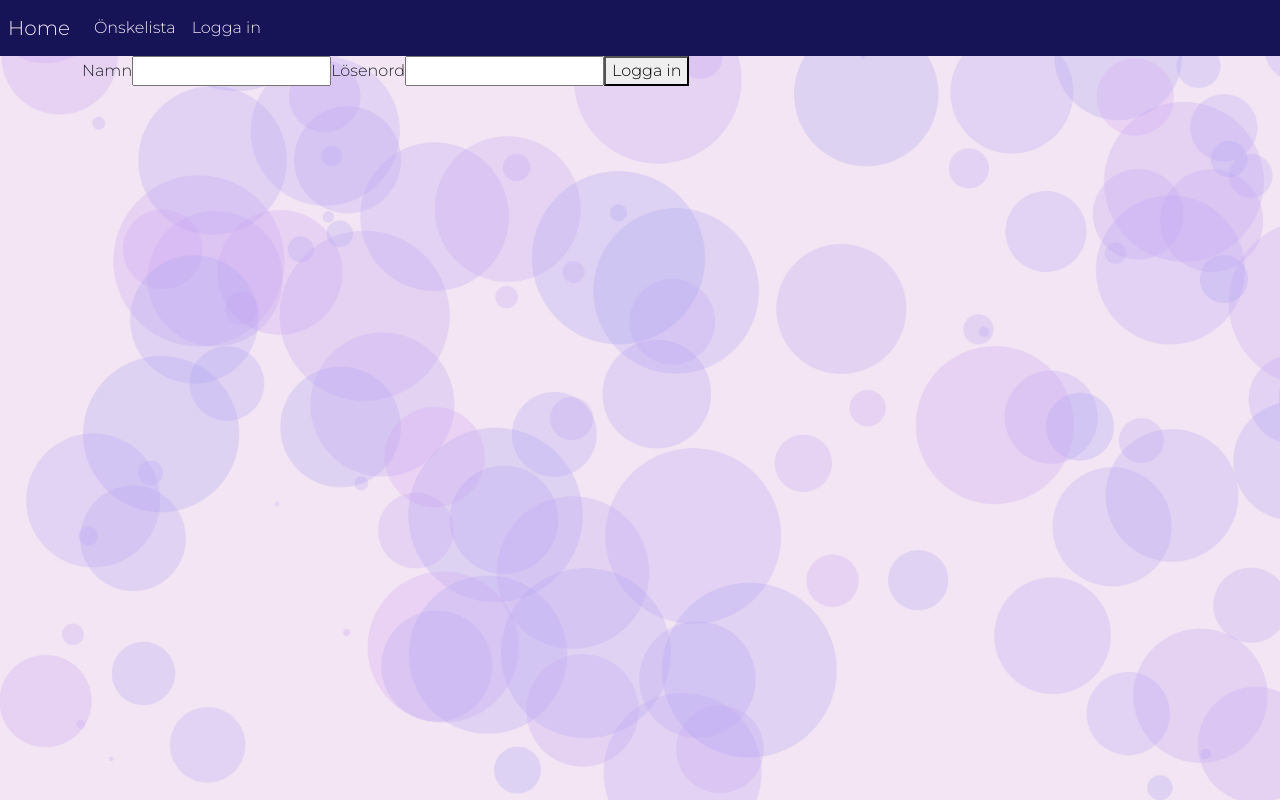
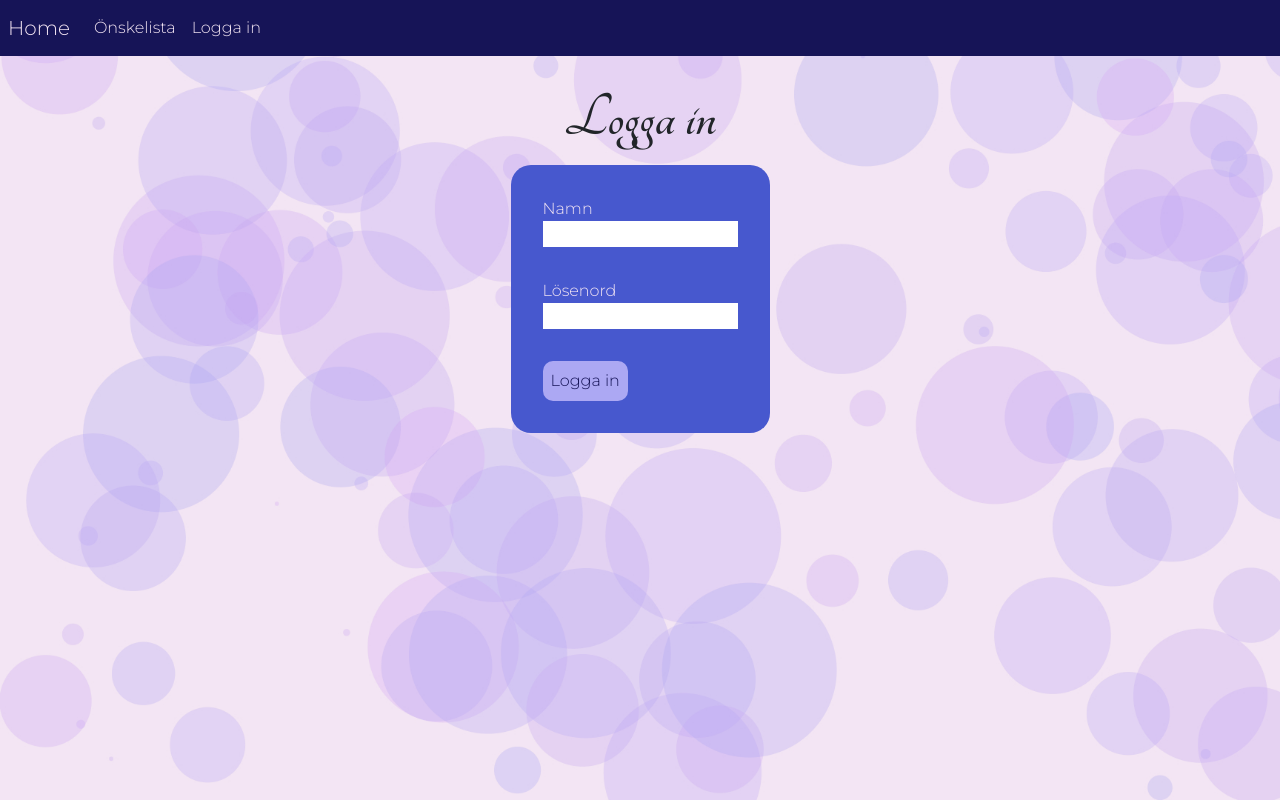
Before and after one commit to AmandaHeideman/JBWedding, a React (Create React App) app in the folder client/: page /login in a window 1280 px wide. Built offline with nearby package versions, Linux system fonts and the light colour scheme; no server answers.

Commit message:
style login page

```diff
--- a/client/src/Pages/LoginPage.jsx
+++ b/client/src/Pages/LoginPage.jsx
@@ -23,25 +23,35 @@ const LoginPage = () => {
   };
 
   return (
-    <div>
-      <label>Namn</label>
+    <div className="loginpage">
+      <h1 className="mt-4">Logga in</h1>
+    <form className="login p-3">
+      <div className="form-group p-3">
+
+      <label for="name">Namn</label>
+      <br />
       <input
+        id="name"
         type="text"
         onChange={(e) =>{
           setFullName(e.target.value);
         }}
-      />
-      <label>Lösenord</label>
+        />
+      </div>
+      <div className="form-group p-3">
+
+      <label for="password">Lösenord</label>
+      <br />
       <input
+        id="password"
         type="password"
         onChange={(e) => {
           setPassword(e.target.value);
         }}
-      />
-      <button onClick={login}>Logga in</button>
-      {user ?
-        <p>Välkommen, {user}!</p>
-      : <p>{errorMsg}</p>}
+        />
+        </div>
+      <button className="button m-3" onClick={login}>Logga in</button>
+    </form>
     </div>
   )
 }
--- a/client/src/styles/style.css
+++ b/client/src/styles/style.css
@@ -14,6 +14,14 @@
 
 h1, h2, h3, h4, h5, h6 {
   font-family: 'Tangerine', cursive;
+}
+
+.button {
+  background-color: #ACA8F3;
+  color: #161457;
+  border: none;
+  border-radius: 10px;
+  padding: 8px;
 }
 
 .navbar {
@@ -66,4 +74,37 @@ h1, h2, h3, h4, h5, h6 {
 .homepage .countdownContainer .countdown {
   font-size: 3rem;
 }
+
+.loginpage {
+  display: -webkit-box;
+  display: -ms-flexbox;
+  display: flex;
+  -webkit-box-orient: vertical;
+  -webkit-box-direction: normal;
+      -ms-flex-direction: column;
+          flex-direction: column;
+  -webkit-box-pack: center;
+      -ms-flex-pack: center;
+          justify-content: center;
+  -webkit-box-align: center;
+      -ms-flex-align: center;
+          align-items: center;
+}
+
+.loginpage h1 {
+  font-size: 4rem;
+}
+
+.loginpage .login {
+  background-color: #4758CE;
+  color: #F3E5F3;
+  width: -webkit-fit-content;
+  width: -moz-fit-content;
+  width: fit-content;
+  border-radius: 20px;
+}
+
+.loginpage .login input {
+  border: none;
+}
 /*# sourceMappingURL=style.css.map */
--- a/client/src/styles/style.scss
+++ b/client/src/styles/style.scss
@@ -23,6 +23,14 @@ $dark: #0F0F17;
 
 h1, h2, h3, h4, h5, h6{
   font-family: 'Tangerine', cursive;
+}
+
+.button{
+  background-color: $lightAcc;
+  color: $darkAcc;
+  border: none;
+  border-radius: 10px;
+  padding: 8px;
 }
 
 .navbar{
@@ -64,3 +72,22 @@ h1, h2, h3, h4, h5, h6{
     }
   }
 }
+
+.loginpage{
+  display: flex;
+  flex-direction: column;
+  justify-content: center;
+  align-items: center;
+  h1{
+    font-size: 4rem;
+  }
+  .login{
+    background-color: $main;
+    color: $light;
+    width: fit-content;
+    border-radius: 20px;
+    input{
+      border: none;
+    }
+  }
+}
```
Also changed, not shown: 1 other file (tests, documents, lock files or other folders).
